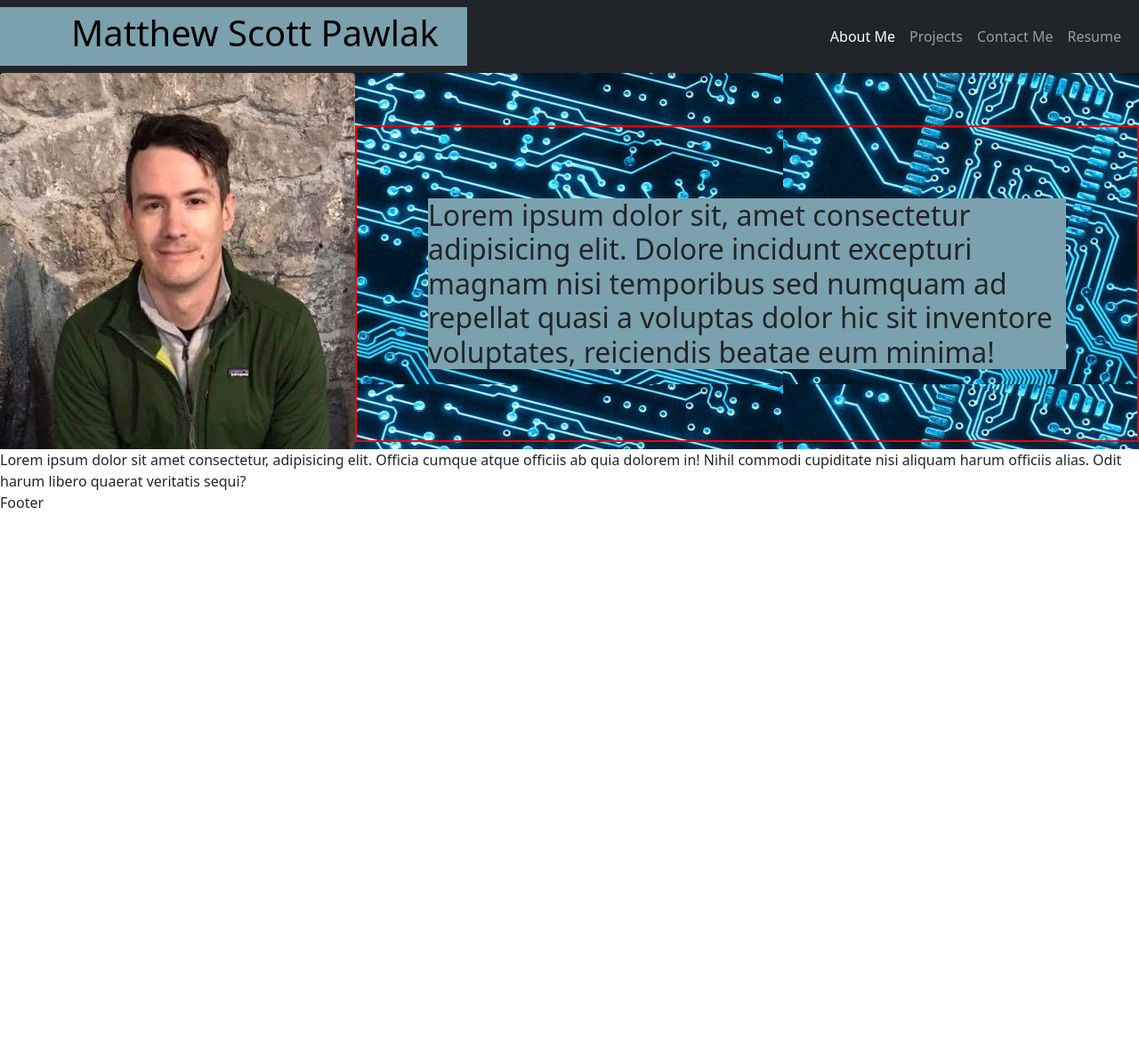
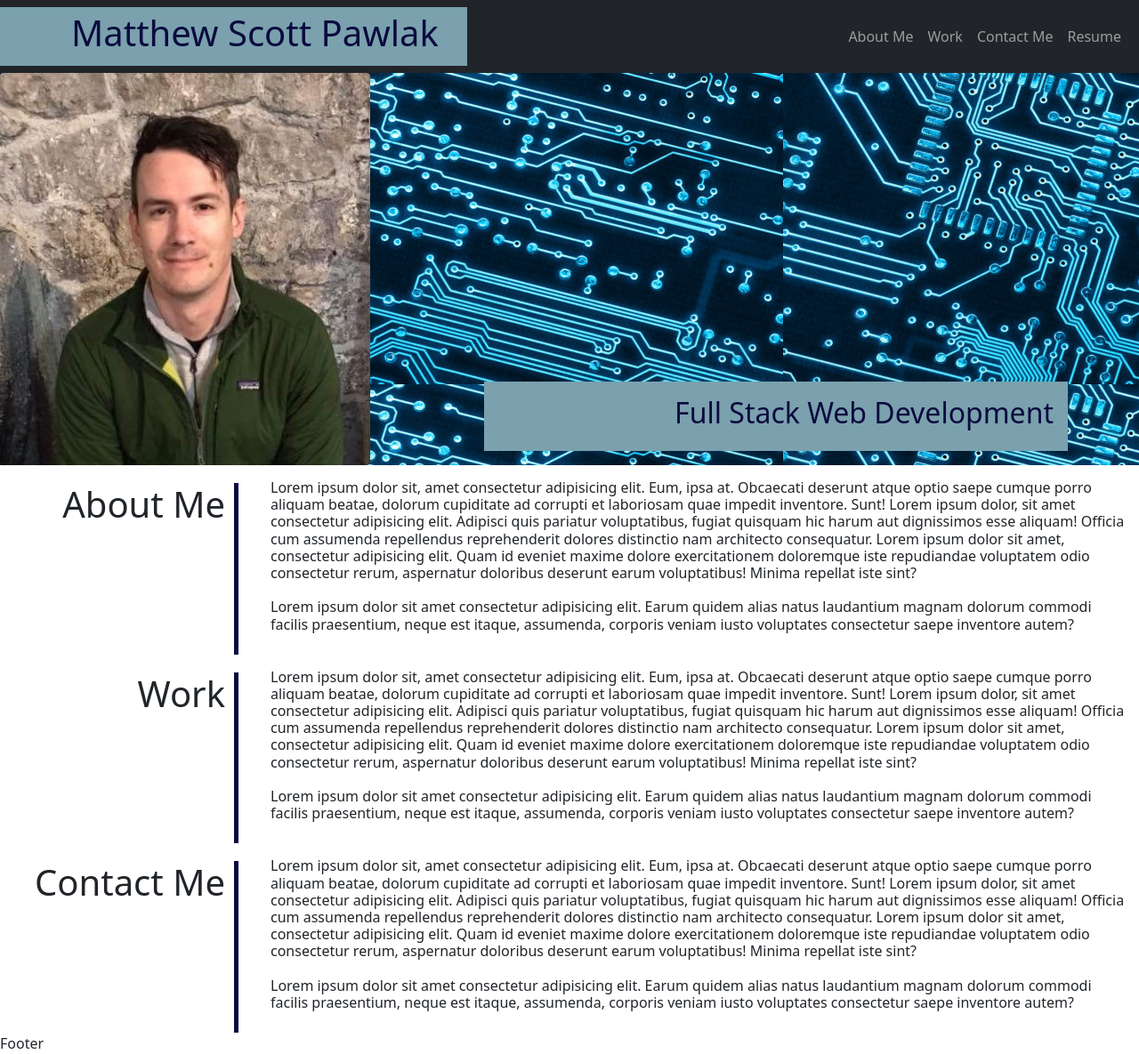
Before and after one commit to pharaohnof/gtbc-homework2, a plain HTML site: page index.html in a window 1280 px wide. Shown: the whole page at 89% size. Before the commit the page ends 800 px from the top, so only its background shows below. Drawn offline with nearby package versions, Linux system fonts and the light colour scheme.

Commit message:
added main section

```diff
--- a/assets/css/style.css
+++ b/assets/css/style.css
@@ -1,3 +1,7 @@
+*{
+    /* border: 1px solid red; */
+}
+
 .container-fluid{
     padding-left: 0rem;
     margin-right: 0rem;
@@ -6,7 +10,7 @@
 
 .navbar-brand{
     background-color: rgb(122, 161, 173);
-    color: black !important;
+    color: rgb(11, 11, 63) !important;
     padding-left: 5rem;
     padding-right: 2rem;
     /* display: flex !important; */
@@ -44,32 +48,137 @@
 }
 
 #profile-pic{
-     align-self: flex-start;
+    align-self: flex-start;
     display: flex;
     /* flex-basis: auto; */
     /* flex-grow: 1; */
-    /* flex-shrink: 1; */ */
+    /* flex-shrink: 1; */
     /* border-color: lawngreen;
     border-style: solid;
   border-width: 1px;
   border-radius: 10px;
   padding: 10px; */
+  max-width: 100vw;
   flex: 1 0 400px !important;
 }
 
 #hero-text{
-    border: 2px solid red !important;
-    background-clip: content-box;
+    /* border: 2px solid red !important; */
+    background-clip: padding-box;
     background-color:  rgb(122, 161, 173) ;
-    /* margin-right: 10rem !important; */
+    margin-right: 5rem !important;
     align-self: flex-end;
-    padding: 5rem;
+    /* margin: 5rem; */
+    margin-left: 10%;
+    margin-bottom: 1rem;
+    margin-right: 5rem;
+    padding: 1rem;
     /* padding-left: 10rem; */
-    /* color: ivory !important; */
+    color: rgb(11, 11, 63) !important;
     display: flex;
     flex-wrap: wrap;
-    flex: 1 1 400px;
+    flex: 1 0 50vw;
+    max-width: 100vw;
+    justify-content: flex-end;
     /* flex-grow: 1;
     flex-shrink: 4; */
     /* white-space: pre-wrap; */
 }
+
+/* MAIN STYLE */
+
+main {
+    width: 100%;
+    display: flex;
+    flex-wrap: wrap;
+    flex-direction: row;
+  }
+
+main section{
+    width: 100%;
+    max-height: fit-content !important;
+    min-height: fit-content !important;
+    /* background-image: url("../images/bg.jpg"); */
+    /* background-size: cover; */
+    /* background-position: center;
+    display: flex;
+    justify-content: center;*/
+    /* flex: 4; */
+    /* background-color: #fff;
+    padding: 20px; */
+    display: flex;
+    flex-direction: row;
+    flex-wrap: wrap;
+    /* justify-content: center; */
+    align-items: stretch !important;
+    align-content: stretch !important;
+
+}
+
+
+/* .title-container{
+    display: flex;
+    max-width: 100vw;
+    max-height: 100vh;
+    flex: ;
+    justify-content: flex-end;
+    align-self: flex-start;
+    flex-wrap: wrap;
+    flex: 1 1 25vh;
+} */
+
+.main-title{
+    display: flex;
+    max-width: 100vw;
+    /* height: 100%; */
+    justify-content: flex-end;
+
+    /* height: 100vw; */
+    align-self: stretch;
+    /* flex-wrap: wrap; */
+    flex: 1 1 0;
+}
+
+.main-title h1{
+    padding-right: 10px;
+    margin-top: 20px;
+}
+
+.main-body{
+    margin: 1rem;
+    align-items: center;
+    max-width: 100vw;
+    min-height: fit-content;
+
+    /* max-width: 75vw; */
+    /* height: 100vw; */
+    align-self: flex-end;
+    flex-wrap: wrap;
+    justify-content: flex-start;
+    flex: 0 0 75vw;
+}
+
+/* #hor-rule{
+    min-height: 100%;
+    max-height: 100vh;
+    color: royalblue;
+    opacity: 100;
+    margin: 0;
+    border: 3px solid royalblue;
+} */
+
+.divider {
+    padding-left: 5px;
+    /* padding-right: 10px; */
+    width: 2px;
+    margin-top: 20px;
+    margin-right: 20px;
+    /* margin: 6px 10; */
+    background: rgb(11, 11, 63);
+    display: flex;
+    align-self: stretch;
+    max-height: 100vh;
+}
+/* main{
+    float: right;
+} */
--- a/index.html
+++ b/index.html
@@ -22,13 +22,13 @@
               <div class="collapse navbar-collapse" id="navbarTogglerDemo03" >
                 <ul id="nav-list" class="navbar-nav mb-2 mb-lg-0" >
                   <li class="nav-item">
-                    <a class="nav-link active" aria-current="page" href="#">About Me</a>
+                    <a class="nav-link" aria-current="page" href="#about-me">About Me</a>
                   </li>
                   <li class="nav-item">
-                    <a class="nav-link" href="#">Projects</a>
+                    <a class="nav-link" href="#work">Work</a>
                   </li>
                   <li class="nav-item">
-                    <a class="nav-link" href="#">Contact Me</a>
+                    <a class="nav-link" href="#contact">Contact Me</a>
                   </li>
                   <li class="nav-item">
                     <a class="nav-link" href="#">Resume</a>
@@ -40,12 +40,49 @@
 
     <div class="hero-image" >
         <img id="profile-pic" src="./assets/images/profilepic.jpg" class="rounded float-start" alt="Matthew Scott Pawlak Profile Pic">
-        <p><h2 id="hero-text">Lorem ipsum dolor sit, amet consectetur adipisicing elit. Dolore incidunt excepturi magnam nisi temporibus sed numquam ad repellat quasi a voluptas dolor hic sit inventore voluptates, reiciendis beatae eum minima!</h2></p>
+        <div id="hero-text">
+          <h2>Full Stack Web Development</h2>
+        </div>
     </div>
 
     <main>
-Lorem ipsum dolor sit amet consectetur, adipisicing elit. Officia cumque atque officiis ab quia dolorem in! Nihil commodi cupiditate nisi aliquam harum officiis alias. Odit harum libero quaerat veritatis sequi?
+      <section id="about-me">
+        <div class="main-title" class="column">
+          <h1>About Me</h1>
+          <div class="divider"></div>
+        </div>
+
+        <div class="main-body">
+          <h6>Lorem ipsum dolor sit, amet consectetur adipisicing elit. Eum, ipsa at. Obcaecati deserunt atque optio saepe cumque porro aliquam beatae, dolorum cupiditate ad corrupti et laboriosam quae impedit inventore. Sunt!  Lorem ipsum dolor, sit amet consectetur adipisicing elit. Adipisci quis pariatur voluptatibus, fugiat quisquam hic harum aut dignissimos esse aliquam! Officia cum assumenda repellendus reprehenderit dolores distinctio nam architecto consequatur.   Lorem ipsum dolor sit amet, consectetur adipisicing elit. Quam id eveniet maxime dolore exercitationem doloremque iste repudiandae voluptatem odio consectetur rerum, aspernatur doloribus deserunt earum voluptatibus! Minima repellat iste sint?<br> <br>Lorem ipsum dolor sit amet consectetur adipisicing elit. Earum quidem alias natus laudantium magnam dolorum commodi facilis praesentium, neque est itaque, assumenda, corporis veniam iusto voluptates consectetur saepe inventore autem?</h6>
+        </div>
+      </section>
+
+      <section id="work">
+        <div class="main-title" class="column">
+          <h1>Work</h1>
+          <div class="divider"></div>
+        </div>
+
+        <div class="main-body">
+          <h6>Lorem ipsum dolor sit, amet consectetur adipisicing elit. Eum, ipsa at. Obcaecati deserunt atque optio saepe cumque porro aliquam beatae, dolorum cupiditate ad corrupti et laboriosam quae impedit inventore. Sunt!  Lorem ipsum dolor, sit amet consectetur adipisicing elit. Adipisci quis pariatur voluptatibus, fugiat quisquam hic harum aut dignissimos esse aliquam! Officia cum assumenda repellendus reprehenderit dolores distinctio nam architecto consequatur.   Lorem ipsum dolor sit amet, consectetur adipisicing elit. Quam id eveniet maxime dolore exercitationem doloremque iste repudiandae voluptatem odio consectetur rerum, aspernatur doloribus deserunt earum voluptatibus! Minima repellat iste sint?<br> <br>Lorem ipsum dolor sit amet consectetur adipisicing elit. Earum quidem alias natus laudantium magnam dolorum commodi facilis praesentium, neque est itaque, assumenda, corporis veniam iusto voluptates consectetur saepe inventore autem?</h6>
+        </div>
+      </section>
+
+      <section id="contact">
+        <div class="main-title" class="column">
+          <h1>Contact Me</h1>
+          <div class="divider"></div>
+        </div>
+
+        <div class="main-body">
+          <h6>Lorem ipsum dolor sit, amet consectetur adipisicing elit. Eum, ipsa at. Obcaecati deserunt atque optio saepe cumque porro aliquam beatae, dolorum cupiditate ad corrupti et laboriosam quae impedit inventore. Sunt!  Lorem ipsum dolor, sit amet consectetur adipisicing elit. Adipisci quis pariatur voluptatibus, fugiat quisquam hic harum aut dignissimos esse aliquam! Officia cum assumenda repellendus reprehenderit dolores distinctio nam architecto consequatur.   Lorem ipsum dolor sit amet, consectetur adipisicing elit. Quam id eveniet maxime dolore exercitationem doloremque iste repudiandae voluptatem odio consectetur rerum, aspernatur doloribus deserunt earum voluptatibus! Minima repellat iste sint?<br> <br>Lorem ipsum dolor sit amet consectetur adipisicing elit. Earum quidem alias natus laudantium magnam dolorum commodi facilis praesentium, neque est itaque, assumenda, corporis veniam iusto voluptates consectetur saepe inventore autem?</h6>
+        </div>
+      </section>
+
+
     </main>
+
+
 
     <footer>
 Footer
```
